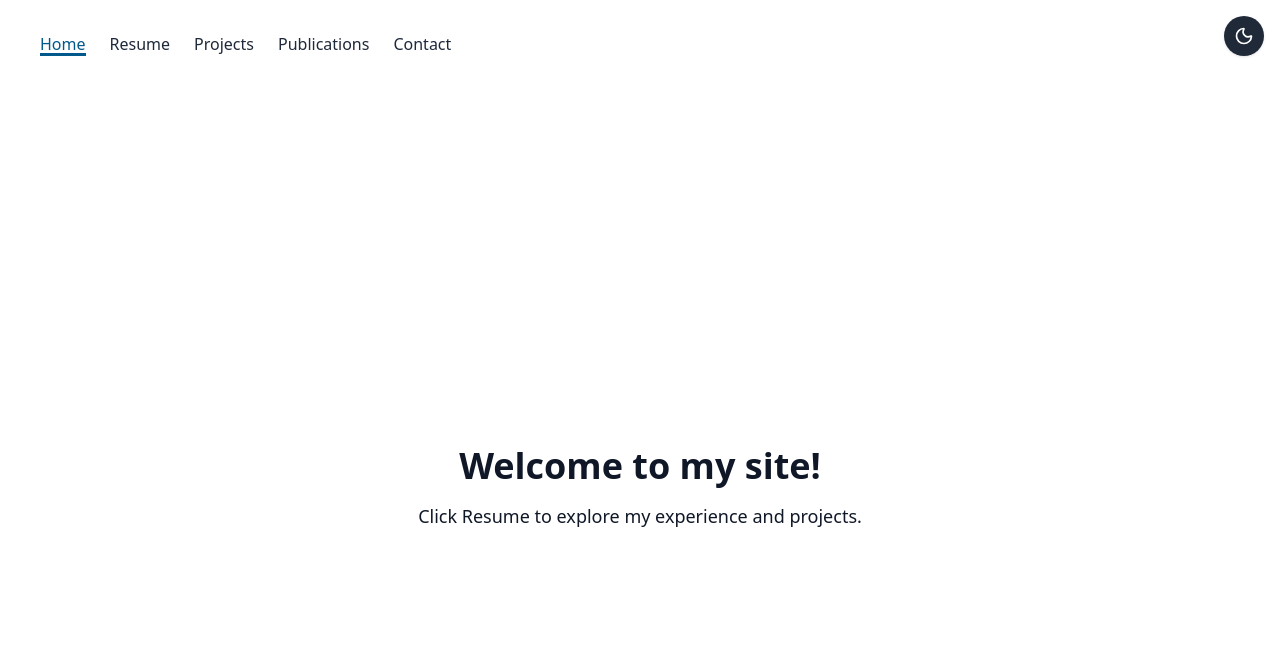
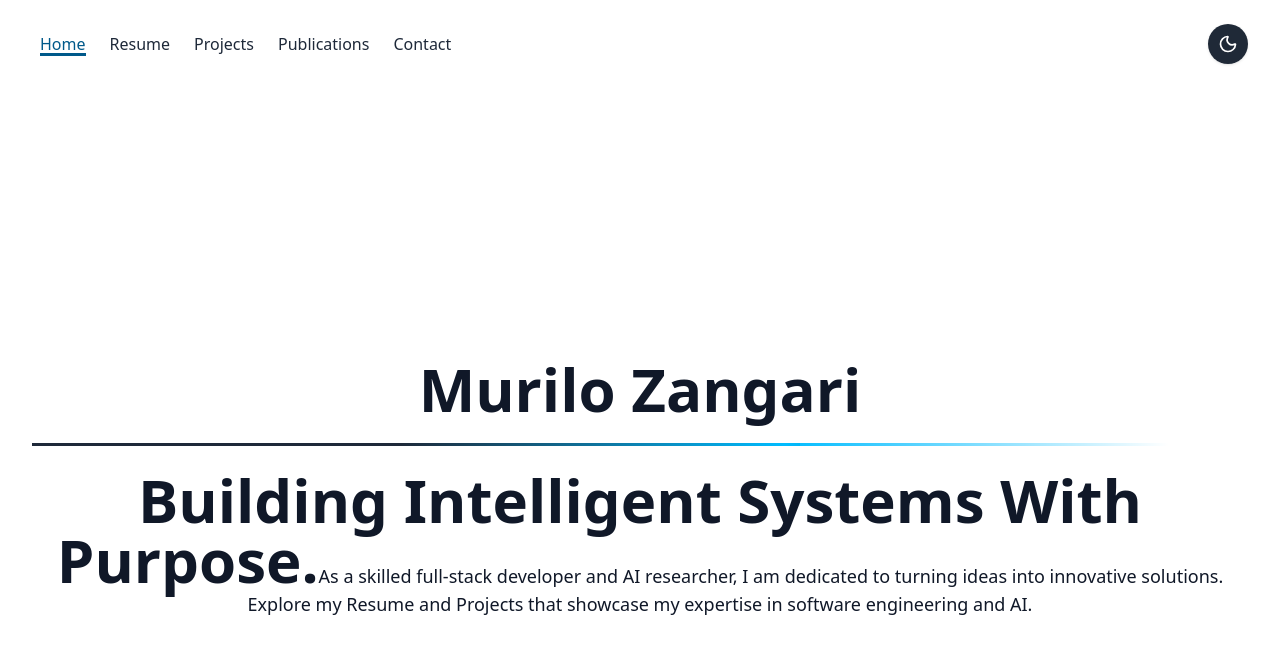
Before and after one commit to MuriloZangari/dev-portfolio, a Next.js app: page / in a window 1280 px wide. Shown: the top 654 px of the page. Built offline with nearby package versions, Linux system fonts and the light colour scheme.

Commit message:
feat(home-page): improving homepage with frame motion effetcs

```diff
--- a/src/app/components/sections/Experience.tsx
+++ b/src/app/components/sections/Experience.tsx
@@ -3,7 +3,7 @@ import ExpandableCard from '../ui/ExpandableCard';
 
 export default function Experience() {
   return (
-    <ExpandableCard title="Experience">
+    <ExpandableCard title="Work Experience">
       <ExperienceItem
         title="Full-stack Software Engineer"
         company="Brick Abode"
--- /dev/null
+++ b/src/app/components/ui/AnimatedText.tsx
@@ -0,0 +1,35 @@
+'use client';
+
+import { motion } from 'framer-motion';
+import { ReactNode, ElementType } from 'react';
+
+interface AnimatedTextProps {
+  children?: ReactNode;
+  as?: ElementType;
+  className?: string;
+  delay?: number;
+}
+
+export default function AnimatedText({
+  children,
+  as: Tag = 'span',
+  className = '',
+  delay = 0,
+}: AnimatedTextProps) {
+  const MotionTag = motion(Tag);
+
+  return (
+    <MotionTag
+      initial={{ opacity: 0, y: 50 }}
+      animate={{ opacity: 1, y: 0 }}
+      transition={{
+        duration: 0.8,
+        ease: 'easeOut',
+        delay,
+      }}
+      className={className}
+    >
+      {children}
+    </MotionTag>
+  );
+}
--- /dev/null
+++ b/src/app/components/ui/Particles.tsx
@@ -0,0 +1,35 @@
+'use client';
+
+import { useEffect, useRef } from 'react';
+
+export default function Particles() {
+  const containerRef = useRef<HTMLDivElement>(null);
+
+  useEffect(() => {
+    const container = containerRef.current;
+    if (!container) return;
+
+    const particles = Array.from({ length: 40 }, () => {
+      const particle = document.createElement('div');
+      particle.className = 'absolute rounded-full bg-gray-300 dark:bg-white opacity-10';
+      particle.style.width = `${Math.random() * 4 + 2}px`;
+      particle.style.height = particle.style.width;
+      particle.style.top = `${Math.random() * 100}%`;
+      particle.style.left = `${Math.random() * 100}%`;
+      particle.style.animation = `float ${4 + Math.random() * 4}s ease-in-out infinite`;
+      container.appendChild(particle);
+      return particle;
+    });
+
+    return () => {
+      particles.forEach((p) => container.removeChild(p));
+    };
+  }, []);
+
+  return (
+    <div
+      ref={containerRef}
+      className="absolute inset-0 -z-10 overflow-hidden pointer-events-none"
+    />
+  );
+}
--- a/src/app/components/ui/ThemeToggle.tsx
+++ b/src/app/components/ui/ThemeToggle.tsx
@@ -16,13 +16,15 @@ export default function ThemeToggle() {
   const isDark = resolvedTheme === 'dark';
 
   return (
-    <div className="fixed top-4 right-4 z-50">
+    <div className="group relative">
+      <div className="fixed top-4 right-4 md:top-6 md:right-8 z-50">
         <motion.button
           onClick={() => setTheme(isDark ? 'light' : 'dark')}
           className={`
             w-10 h-10 rounded-full relative flex items-center justify-center overflow-hidden
             transition-colors duration-300 shadow
             ${isDark ? 'bg-gray-800' : 'bg-white'}
+            cursor-pointer
           `}
           whileTap={{ scale: 0.9 }}
         >
@@ -55,5 +57,10 @@ export default function ThemeToggle() {
           </motion.div>
         </motion.button>
       </div>
+      {/* Tooltip for accessibility */}
+      <div className="absolute top-full right-0 mt-3 w-max max-w-xs px-3 py-1.5 rounded-md bg-gray-900 text-white dark:bg-white dark:text-gray-900 text-xs opacity-0 group-hover:opacity-100 transition-opacity duration-300 pointer-events-none z-50 shadow-lg">
+        Toggle between Light and Dark mode
+      </div>
+    </div>
   );
 }
--- a/src/app/globals.css
+++ b/src/app/globals.css
@@ -34,3 +34,15 @@ body {
 h1, h2, h3 {
   font-family: var(--font-serif), serif;
 }
+
+@keyframes float {
+  0% {
+    transform: translateY(0px) translateX(0px);
+  }
+  50% {
+    transform: translateY(-20px) translateX(5px);
+  }
+  100% {
+    transform: translateY(0px) translateX(0px);
+  }
+}
--- a/src/app/page.tsx
+++ b/src/app/page.tsx
@@ -1,10 +1,43 @@
+// src/app/page.tsx
+import { motion } from 'framer-motion';
+import AnimatedText from './components/ui/AnimatedText';
+import Particles from './components/ui/Particles';
+
 export default function Home() {
+  const container = {
+    hidden: {},
+    show: { transition: { staggerChildren: 0.2 } }
+  };
+
   return (
-    <section className="flex flex-col items-center justify-center min-h-screen text-center">
-      <h1 className="text-4xl font-bold mb-4">Welcome to my site!</h1>
-      <p className="text-lg">
-        Click Resume to explore my experience and projects.
-      </p>
+    <section className="relative flex flex-col items-center justify-center min-h-screen text-center overflow-hidden">
+      <Particles />
+
+      <motion.div variants={container} initial="hidden" animate="show" className="z-10">
+        <AnimatedText className="text-6xl font-bold">Murilo Zangari</AnimatedText>
+
+        <motion.div className="relative w-full max-w-3xl my-6">
+          <AnimatedText
+            as="div"
+            className="h-[3px] bg-gray-800 dark:bg-gray-200 overflow-hidden"
+            delay={0.1}
+          />
+          <motion.div
+            className="absolute inset-0 bg-gradient-to-r from-transparent via-sky-400 to-transparent"
+            initial={{ x: '-100%' }}
+            animate={{ x: '100%' }}
+            transition={{ repeat: Infinity, duration: 2, ease: 'linear' }}
+          />
+        </motion.div>
+
+        <AnimatedText className="w-full max-w-3xl text-6xl font-bold" delay={0.2}>
+          Building Intelligent Systems With Purpose.
+        </AnimatedText>
+
+        <AnimatedText className="w-full max-w-xl text-justify mt-4 text-lg" delay={0.3}>
+          As a skilled full-stack developer and AI researcher, I am dedicated to turning ideas into innovative solutions. Explore my Resume and Projects that showcase my expertise in software engineering and AI.
+        </AnimatedText>
+      </motion.div>
     </section>
   );
 }
```
Also changed, not shown: src/app/components/layout/Footer.tsx (added), 1 other file (tests, documents, lock files or other folders). Lines whose indentation alone changed are shown as unchanged.
